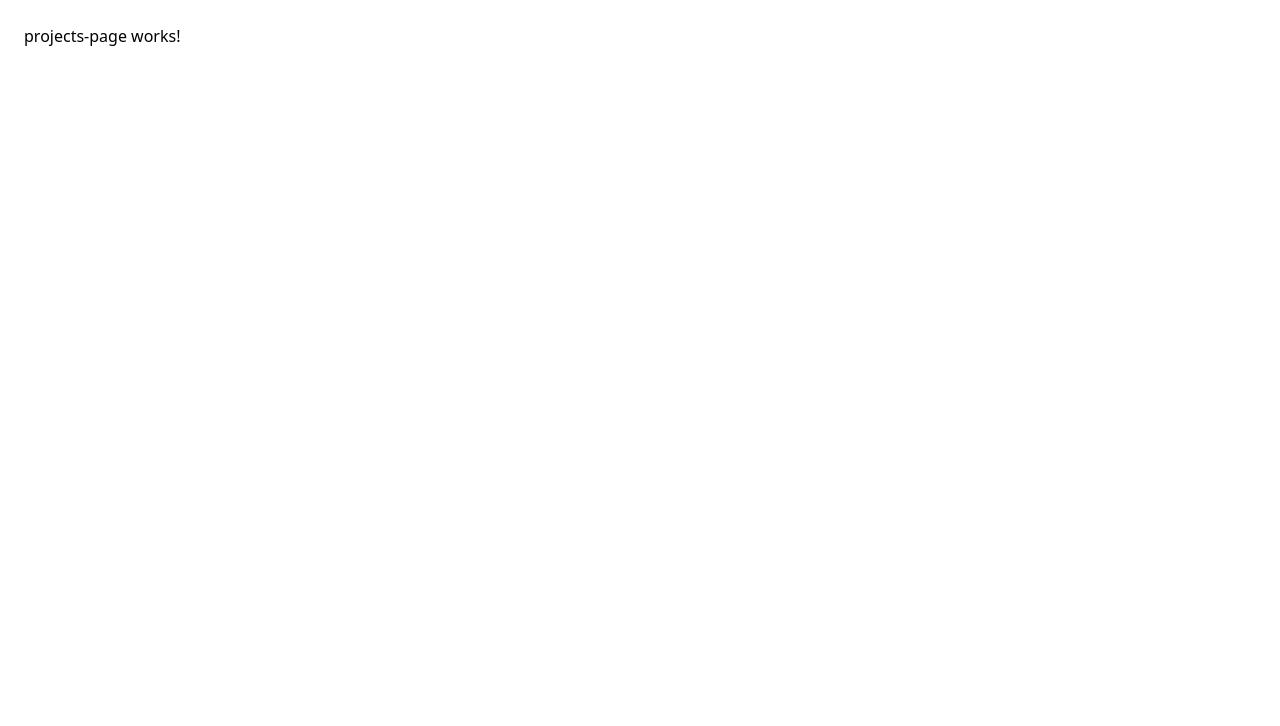
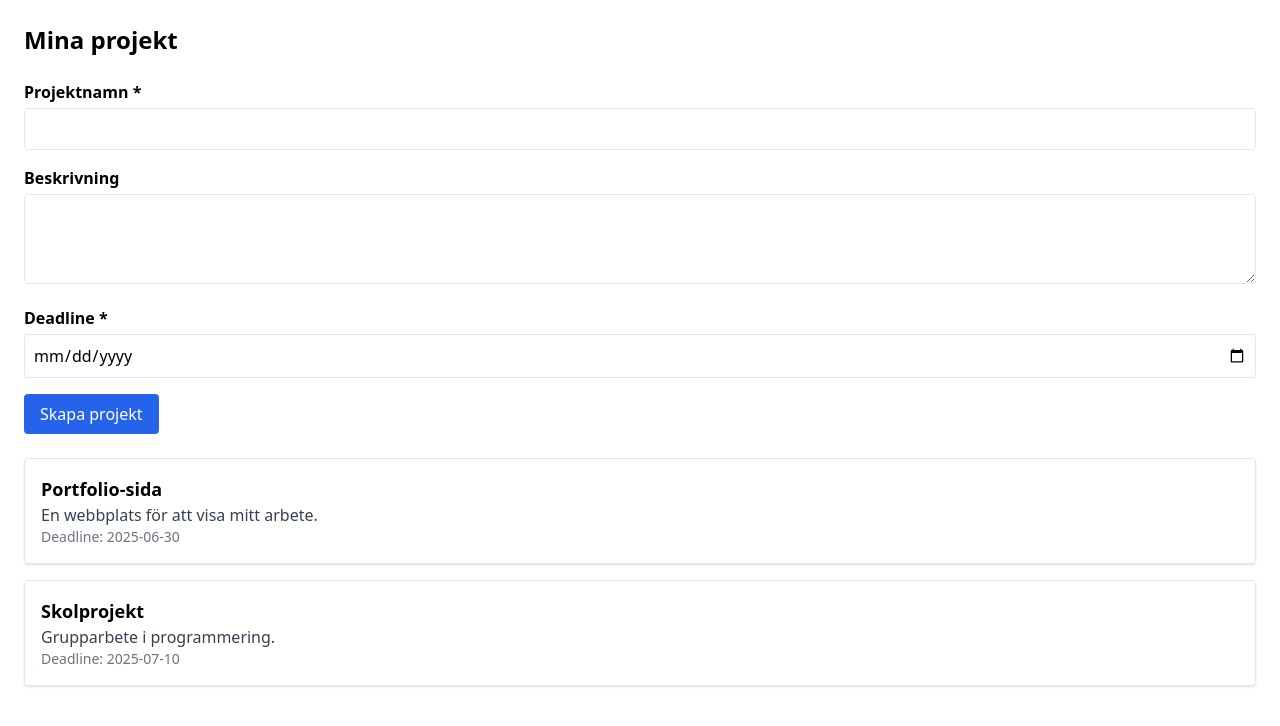
Before and after one commit to SIKR98/task-manager, an Angular app: page /projects in a window 1280 px wide. Shown: the top 726 px of the page. Built offline with nearby package versions, Linux system fonts and the light colour scheme.

Commit message:
form input for projects page, create new and display from mock

```diff
--- a/src/app/core/services/project.service.ts
+++ b/src/app/core/services/project.service.ts
@@ -5,7 +5,22 @@ import { Project } from '../../models/project.model';
   providedIn: 'root',
 })
 export class ProjectService {
-  private _projects = signal<Project[]>([]);
+  private _projects = signal<Project[]>([
+    {
+      id: 1,
+      name: 'Portfolio-sida',
+      description: 'En webbplats för att visa mitt arbete.',
+      deadline: '2025-06-30',
+      tasks: [],
+    },
+    {
+      id: 2,
+      name: 'Skolprojekt',
+      description: 'Grupparbete i programmering.',
+      deadline: '2025-07-10',
+      tasks: [],
+    },
+  ]);
 
   get projects() {
     return this._projects.asReadonly();
--- a/src/app/features/projects/project-form/project-form.component.html
+++ b/src/app/features/projects/project-form/project-form.component.html
@@ -1 +1,26 @@
-<p>project-form works!</p>
+<form [formGroup]="form" (ngSubmit)="submit()" class="space-y-4 mb-6">
+  <div>
+    <label class="block font-semibold mb-1">Projektnamn *</label>
+    <input type="text" formControlName="name" class="w-full border p-2 rounded" />
+    <div *ngIf="form.get('name')?.invalid && form.get('name')?.touched" class="text-red-500 text-sm">
+      Namn är obligatoriskt.
+    </div>
+  </div>
+
+  <div>
+    <label class="block font-semibold mb-1">Beskrivning</label>
+    <textarea formControlName="description" rows="3" class="w-full border p-2 rounded"></textarea>
+  </div>
+
+  <div>
+    <label class="block font-semibold mb-1">Deadline *</label>
+    <input type="date" formControlName="deadline" class="w-full border p-2 rounded" />
+    <div *ngIf="form.get('deadline')?.invalid && form.get('deadline')?.touched" class="text-red-500 text-sm">
+      Deadline krävs.
+    </div>
+  </div>
+
+  <button type="submit" class="bg-blue-600 text-white px-4 py-2 rounded hover:bg-blue-700" [disabled]="form.invalid">
+    Skapa projekt
+  </button>
+</form>
--- a/src/app/features/projects/project-form/project-form.component.ts
+++ b/src/app/features/projects/project-form/project-form.component.ts
@@ -1,11 +1,36 @@
-import { Component } from '@angular/core';
+import { Component, EventEmitter, Output } from '@angular/core';
+import { CommonModule } from '@angular/common';
+import { FormBuilder, FormGroup, ReactiveFormsModule, Validators } from '@angular/forms';
+import { Project } from '../../../models/project.model';
 
 @Component({
   selector: 'app-project-form',
-  imports: [],
+  standalone: true,
+  imports: [CommonModule, ReactiveFormsModule],
   templateUrl: './project-form.component.html',
-  styleUrl: './project-form.component.scss'
 })
 export class ProjectFormComponent {
+  @Output() submitProject = new EventEmitter<Project>();
 
+  form: FormGroup;
+
+  constructor(private fb: FormBuilder) {
+    this.form = this.fb.group({
+      name: ['', Validators.required],
+      description: [''],
+      deadline: ['', Validators.required],
+    });
+  }
+
+  submit() {
+    if (this.form.valid) {
+      const newProject: Project = {
+        id: Date.now(), // enkel ID-generator
+        tasks: [],
+        ...this.form.value,
+      };
+      this.submitProject.emit(newProject);
+      this.form.reset();
+    }
+  }
 }
--- a/src/app/features/projects/projects-page/projects-page.component.html
+++ b/src/app/features/projects/projects-page/projects-page.component.html
@@ -1 +1,19 @@
-<p>projects-page works!</p>
+<h2 class="text-2xl font-bold mb-6">Mina projekt</h2>
+
+<app-project-form (submitProject)="onAddProject($event)"></app-project-form>
+
+<div *ngIf="projects().length > 0; else noProjects">
+  <ul class="space-y-4 mt-6">
+    <li *ngFor="let project of projects()" class="border p-4 rounded shadow hover:bg-gray-100 transition">
+      <a [routerLink]="['/projects', project.id]" class="block">
+        <h3 class="text-lg font-semibold">{{ project.name }}</h3>
+        <p class="text-gray-700">{{ project.description }}</p>
+        <p class="text-sm text-gray-500">Deadline: {{ project.deadline }}</p>
+      </a>
+    </li>
+  </ul>
+</div>
+
+<ng-template #noProjects>
+  <p class="text-gray-500 mt-6">Inga projekt tillgängliga.</p>
+</ng-template>
--- a/src/app/features/projects/projects-page/projects-page.component.ts
+++ b/src/app/features/projects/projects-page/projects-page.component.ts
@@ -1,11 +1,24 @@
-import { Component } from '@angular/core';
+import { Component, Signal } from '@angular/core';
+import { CommonModule } from '@angular/common';
+import { RouterModule } from '@angular/router';
+import { Project } from '../../../models/project.model';
+import { ProjectService } from '../../../core/services/project.service';
+import { ProjectFormComponent } from '../project-form/project-form.component';
 
 @Component({
   selector: 'app-projects-page',
-  imports: [],
+  standalone: true,
+  imports: [CommonModule, RouterModule, ProjectFormComponent],
   templateUrl: './projects-page.component.html',
-  styleUrl: './projects-page.component.scss'
 })
 export class ProjectsPageComponent {
+  projects: Signal<Project[]>;
 
+  constructor(private projectService: ProjectService) {
+    this.projects = this.projectService.projects;
+  }
+
+  onAddProject(project: Project) {
+    this.projectService.addProject(project);
+  }
 }
```
